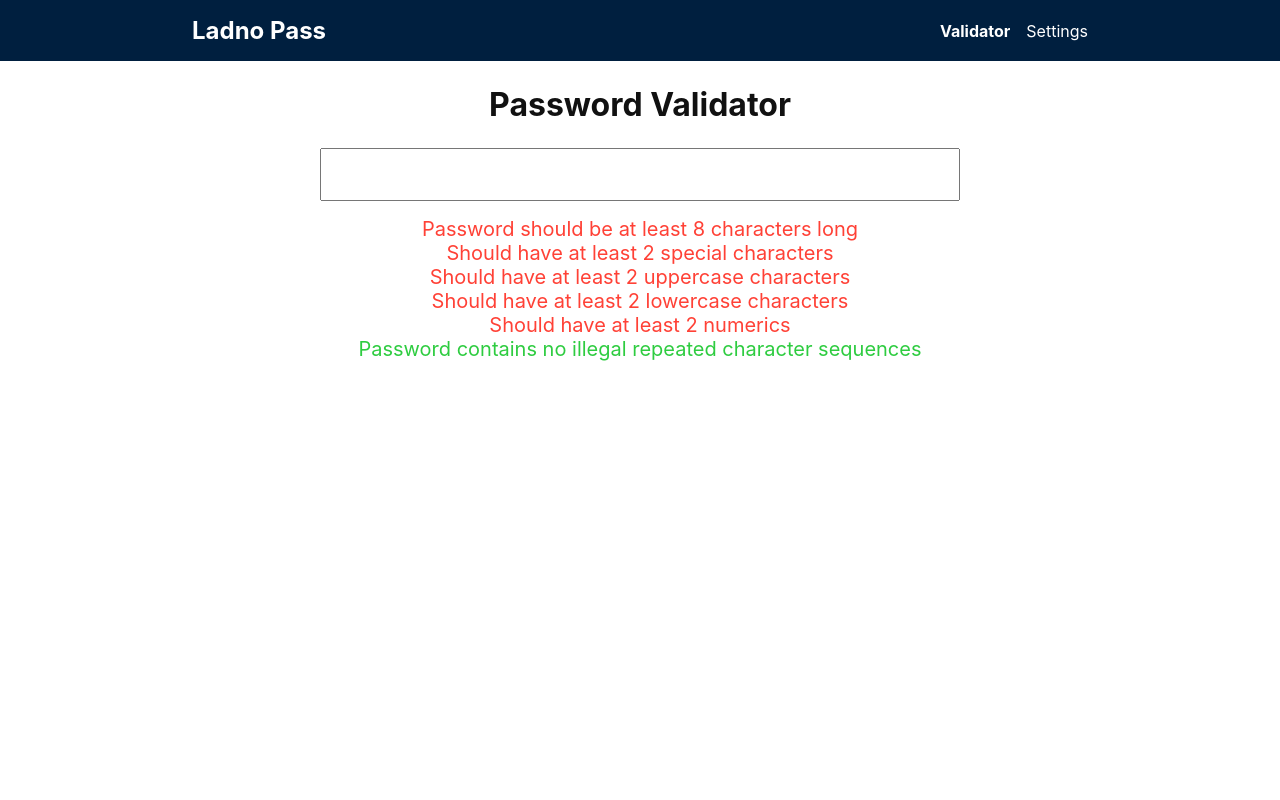
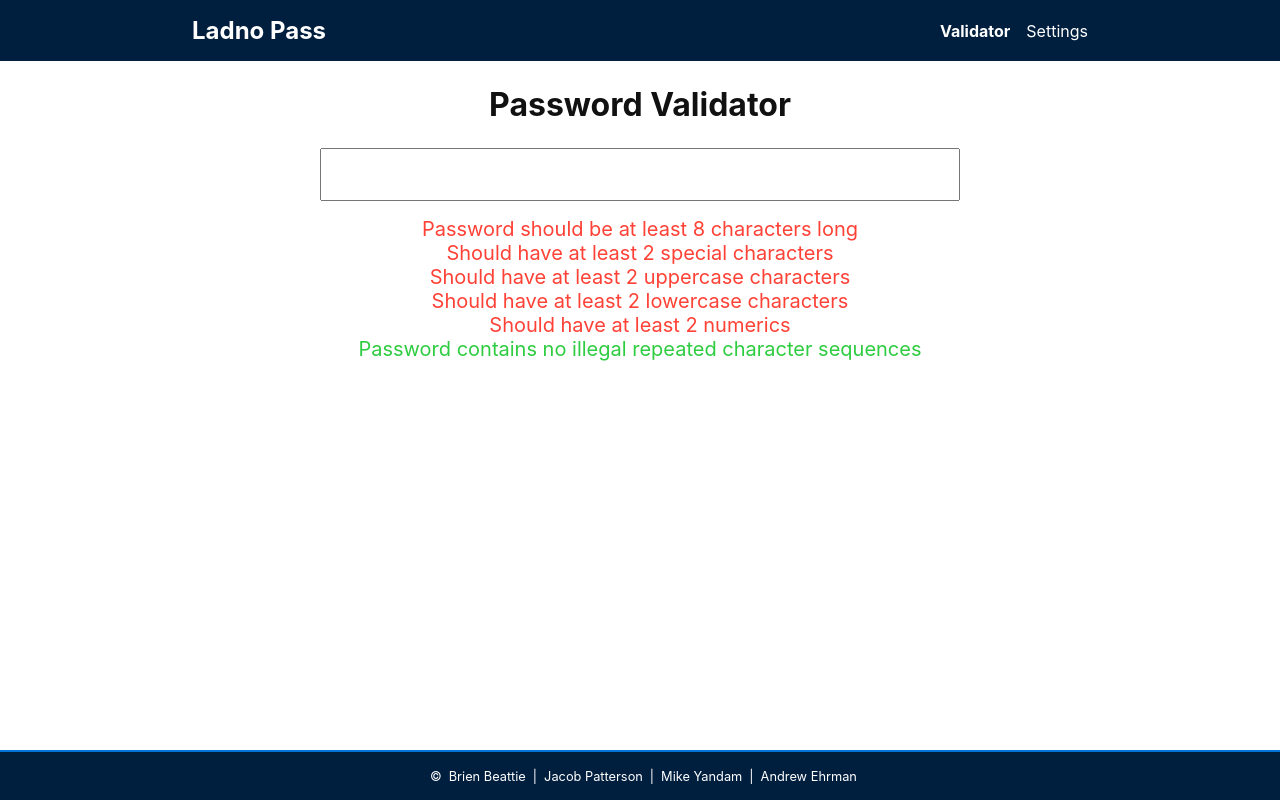
Before and after one commit to jacobpa/password-validator, a Vue app: page / in a window 1280 px wide. Built offline with nearby package versions, Linux system fonts and the light colour scheme.

Commit message:
Initial footer work

```diff
--- a/src/App.vue
+++ b/src/App.vue
@@ -6,14 +6,17 @@
         <router-view/>
       </div>
     </div>
+    <Footer/>
   </div>
 </template>
 
 <script>
 import Navigation from '@/components/Navigation.vue';
+import Footer from '@/components/Footer.vue';
 
 export default {
   components: {
+    Footer,
     Navigation,
   },
 };
@@ -26,8 +29,9 @@ export default {
 }
 
 #app {
-  display: flex;
-  flex-direction: column;
+  display: grid;
+  height: 100vh;
+  grid-template-rows: auto 1fr auto;
   font-family: -apple-system, BlinkMacSystemFont, 'Segoe UI', Roboto, Oxygen, Ubuntu, Cantarell,
     'Open Sans', 'Helvetica Neue', sans-serif;
   color: $black;
--- /dev/null
+++ b/src/components/Footer.vue
@@ -0,0 +1,42 @@
+<template>
+  <footer>
+    <span>&copy;</span>
+    <span>Brien Beattie</span>
+    <span>Jacob Patterson</span>
+    <span>Mike Yandam</span>
+    <span>Andrew Ehrman</span>
+  </footer>
+</template>
+
+<script>
+export default {
+  name: 'Footer',
+};
+</script>
+
+<style lang="scss">
+  footer {
+    display: flex;
+    flex-wrap: wrap;
+    align-items: center;
+    justify-content: center;
+    border-top: solid $blue 2px;
+    background-color: $navy;
+    height: 3rem;
+
+      span {
+        color: $white;
+        display: block;
+        font-size: .8em;
+        text-align: center;
+        margin-left: 1ex;
+
+        &:not(:first-child):not(:last-child) {
+          &::after {
+            margin-left: 1ex;
+            content: "|"
+          }
+        }
+      }
+  }
+</style>
```
